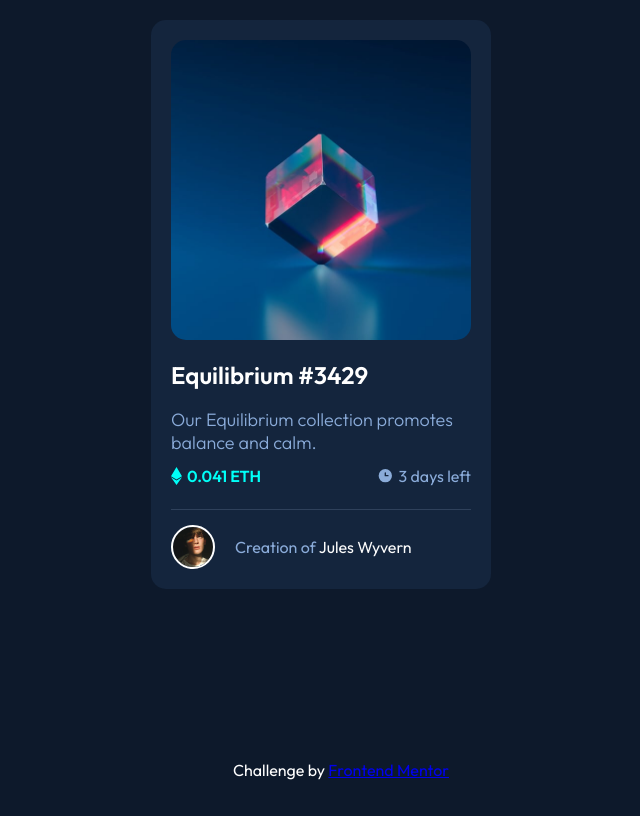
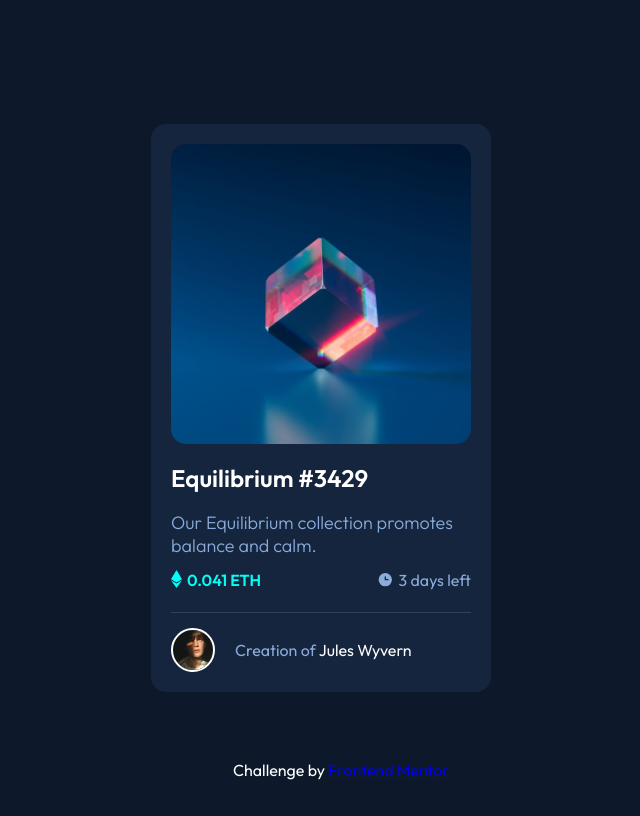
Before and after one commit to ShukurIsmoilov/frontend-mentor-challanges, a plain HTML site: page challanges/nft-preview-card-component/index.html in a window 1280 px wide. Shown: the whole page, without its empty margins (319-959 px from the left). Drawn offline with Linux system fonts and the light colour scheme.

Commit message:
nft style update

```diff
--- a/challanges/nft-preview-card-component/style.css
+++ b/challanges/nft-preview-card-component/style.css
@@ -1,4 +1,8 @@
 body {
+  min-height: 100vh;
+  display: flex;
+  justify-content: center;
+  align-items: center;
   background-color: hsl(217, 54%, 11%);
   color: white;
   font-family: Outfit;
```
Also changed, not shown: challanges/nft-preview-card-component/index.html (+1 -2 lines).
